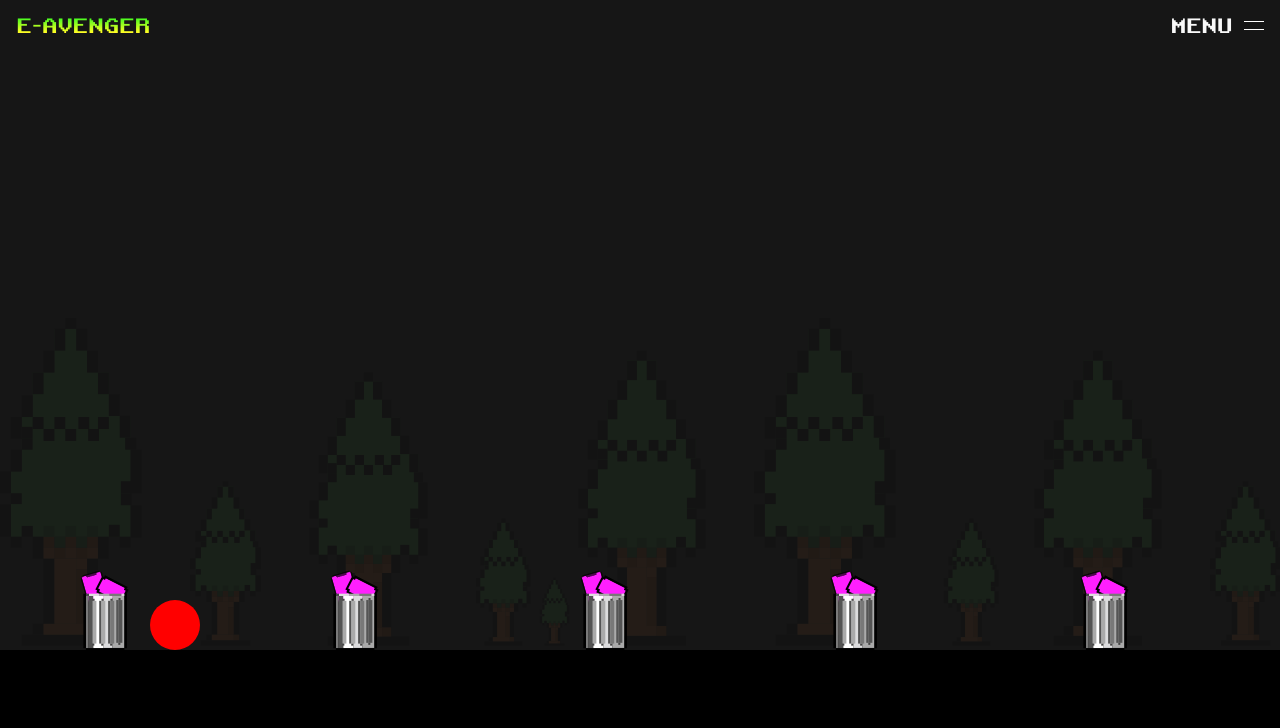
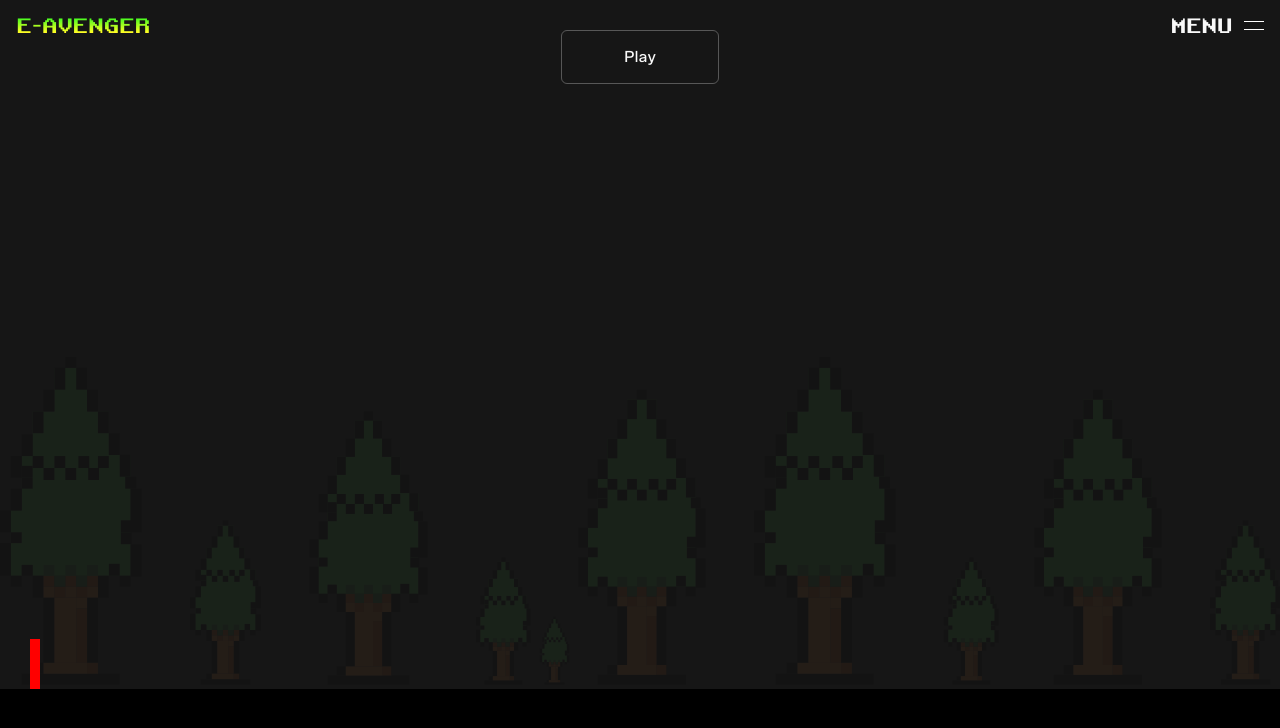
Before and after one commit to MaloChaps/Ewaste_Avenger, a plain HTML site: page e_avenger.html in a window 1280 px wide. Drawn offline with Linux system fonts and the light colour scheme.

Commit message:
game testing

```diff
--- a/Public/css/evanger.css
+++ b/Public/css/evanger.css
@@ -1,49 +1,82 @@
-.game{
+.game-all{
     width: 100%;
     height: 100vh;
-    padding-bottom: 56px;
-    border-bottom: 150px black solid;
+    border-bottom: 111px solid black;
     position: relative;
 }
+
 
 .forest{
     position: absolute;
     bottom: 0px;
     width: 100%;
     overflow: hidden;
+    z-index: -1;
+}
+
+.game{
+    width: 100%;
+    height: 200px;
+    padding-bottom: 56px;
+
+    margin: auto;
+    overflow: hidden;
+    position: absolute;
+    bottom: 0px;
+    z-index: 1;
+}
+
+.game-all > div:last-child{
+    z-index: 100;
+    position: absolute;
+    display: flex;
+    width: 100%;
+    margin-top: 30px;
+    justify-content: center;
 }
 
 
-.character{
-    width: 50px;
+
+
+#dino {
+    width: 10px;
     height: 50px;
     background-color: red;
-    border-radius: 100px;
-    position: absolute;
-    bottom: 0px;
-    right: calc(100% - 200px);
+    background-size: 50px 50px;
+    position: relative;
+    top: 150px;
+    left: 30px;
     z-index: 1;
-}
+  }
 
-.block{
+  .jump {
+    animation: jump 0.3s linear;
+  }
+
+  @keyframes jump {
+    0%{top: 150px;}
+    30%{top: 100px;}
+    70%{top: 100px;}
+    100%{top: 150px;}
+  }
+
+  #cactus {
     width: 50px;
-    height: 80px;
-    bottom: 0px;
-    right: -100px;
-    position: absolute;
-    background-image: url(../sources/images/trash.svg);
+    height: 60px;
+    position: relative;
+    top: 90px;
+    left: 100%;
+
+    background-image: url("../sources/images/trash.svg");
     background-size: cover;
 
-}
+  }
 
-.animate{
-    animation: jump 0.5s linear;
-}
+  @keyframes block {
+    0% {
+      left: 100%;
+    }
 
-@keyframes jump{
-    0%{bottom: 0px;}
-    25%{bottom: 110px;}
-    50%{bottom: 200px;}
-    75%{bottom: 110px;}
-    100%{bottom: 0px};
-}
+    100% {
+      left: -5%;
+    }
--- a/e_avenger.html
+++ b/e_avenger.html
@@ -23,6 +23,7 @@
 </head>
 <body>
     <main>
+
         <nav>
 			<a href="index.html" class="pixel-20 TextGradient TextUppercase">E-Avenger</a>
 			<div>
@@ -30,8 +31,17 @@
 			</div>
 		</nav>
 
+		<section class="game-all">
 			<section class="game">
-				<div class="forest">
+				<!-- Start here -->
+				<div class="dino" id="dino">
+				</div>
+
+				<div class="cactus" id="cactus">
+				</div>
+			</section>
+
+			<div class="forest">
 					<svg width="2059" height="328" viewBox="0 0 2059 328" fill="none" xmlns="http://www.w3.org/2000/svg">
 						<g opacity="0.1">
 						<path fill-rule="evenodd" clip-rule="evenodd" d="M87.07 10.8838H54.4187V54.4188H87.07V10.8838ZM32.6509 99.0422V54.4188H108.837V218.764H32.6509V207.88H21.7677V99.0422H32.6509ZM21.7671 153.461H10.8833V218.764H21.7671V153.461ZM108.837 97.9539H130.605V218.764H108.837V97.9539Z" fill="#3A8E39"/>
@@ -964,15 +974,13 @@
 						<rect x="1985.93" y="254.985" width="18.1541" height="54.4623" fill="#A45D28"/>
 						</g>
 					</svg>
-				</div>
-				<!-- Start here -->
-				<div class="character" id="character">
+			</div>
 
-				</div>
-				<div class="blocks">
-				</div>
-			</section>
-        </section>
+			<div>
+				<a class="Button dark body-16 TextWhite TextBold" onclick="play()">Play</a>
+			</div>
+		</section>
+
     </main>
 
 
@@ -980,48 +988,67 @@
 
     <script>
 		var character = document.getElementById("character");
-		// let characterBottom = parseInt(window.getComputedStyle(character).getPropertyValue('bottom'));
-		// let characterRight = parseInt(window.getComputedStyle(character).getPropertyValue('right'));
-		// let characterWidth = parseInt(window.getComputedStyle(character).getPropertyValue('width'));
-		// function control(e){
-		// 	if (e.key == 'Space' || e.key == ' ' ){
-		// 		jump()
-		// 	}
-		// }
+		const dino = document.getElementById("dino");
+		const cactus = document.getElementById("cactus");
 
-		function jump(){
-			if(character.classList == "animate"){return}
-            character.classList.add("animate");
-            setTimeout(function(){
-                character.classList.remove("animate");
-            },500);
-		};
+		function play(){
+			cactus.style.animation = "block 1s infinite linear";
+		}
+
+		function jump() {
+		if (dino.classList != "jump") {
+			dino.classList.add("jump");
+
+			setTimeout(function () {
+			dino.classList.remove("jump");
+			}, 300);
+		}
+		}
+
+		let isAlive = setInterval(function () {
+		// get current dino Y position
+		let dinoTop = parseInt(window.getComputedStyle(dino).getPropertyValue("top"));
+
+		// get current cactus X position
+		let cactusLeft = parseInt(
+			window.getComputedStyle(cactus).getPropertyValue("left")
+		);
+
+		if (cactusLeft < 20 && cactusLeft >- 20 && dinoTop >= 130) {
+			cactus.style.animation = "none";
+			alert("Game Over!");
+		}
+		}, 10);
+
+		document.addEventListener("keydown", function (event) {
+		jump()
+		});
 
 
 
 
 
 
-		function generateBlock(){
-			let blocks = document.querySelector('.blocks');
-			let block = document.createElement('div');
-			block.setAttribute('class','block');
-			blocks.appendChild(block);
+		// function generateBlock(){
+		// 	let blocks = document.querySelector('.blocks');
+		// 	let block = document.createElement('div');
+		// 	block.setAttribute('class','block');
+		// 	blocks.appendChild(block);
 
-			let blockRight = -100;
-			let blockBottom = 0;
+		// 	let blockRight = -100;
+		// 	let blockBottom = 0;
 
 
-			function moveBlock(){
-				blockRight += 5;
-				block.style.right = blockRight + 'px';
-				block.style.paddingBottom = blockBottom + 'px';
+		// 	function moveBlock(){
+		// 		blockRight += 5;
+		// 		block.style.right = blockRight + 'px';
+		// 		block.style.paddingBottom = blockBottom + 'px';
 
-			}
-			let blockInterval = setInterval(moveBlock, 20);
-			let blockTimeout = setTimeout(generateBlock, 1000);
-		}
-		generateBlock();
+		// 	}
+		// 	let blockInterval = setInterval(moveBlock, 20);
+		// 	let blockTimeout = setTimeout(generateBlock, 1000);
+		// }
+		// generateBlock();
 
 
     </script>
```
